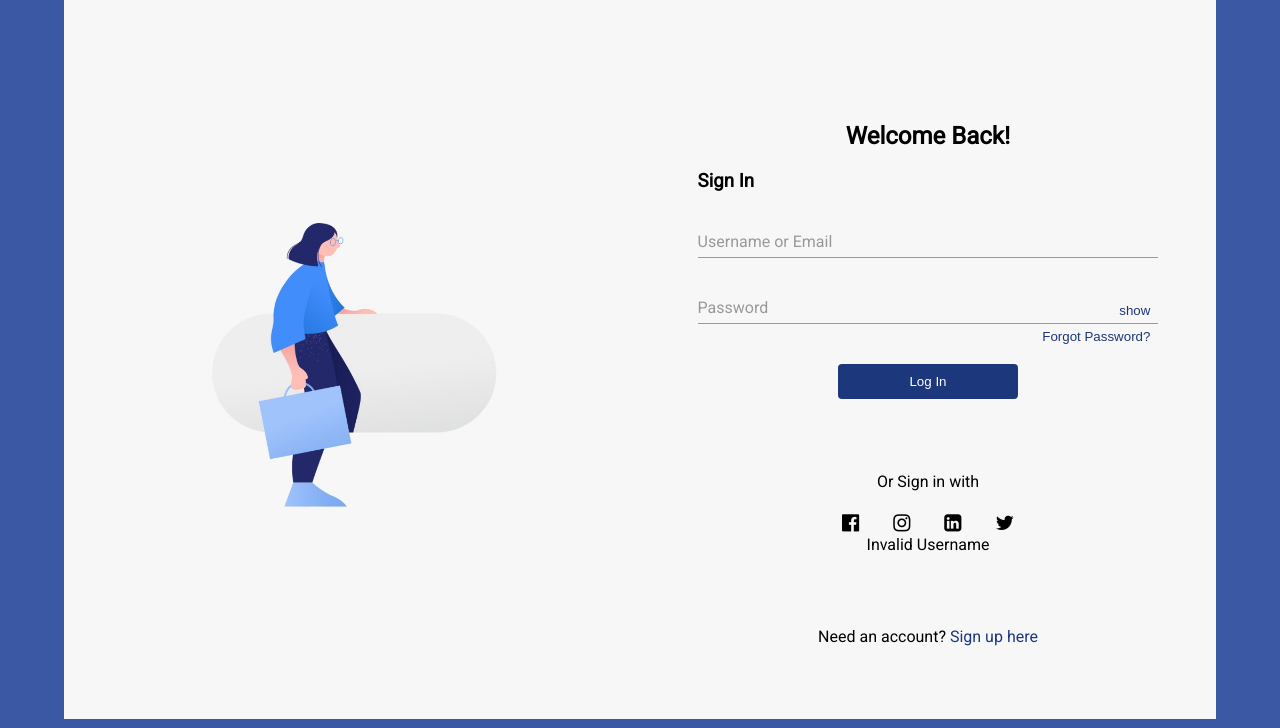
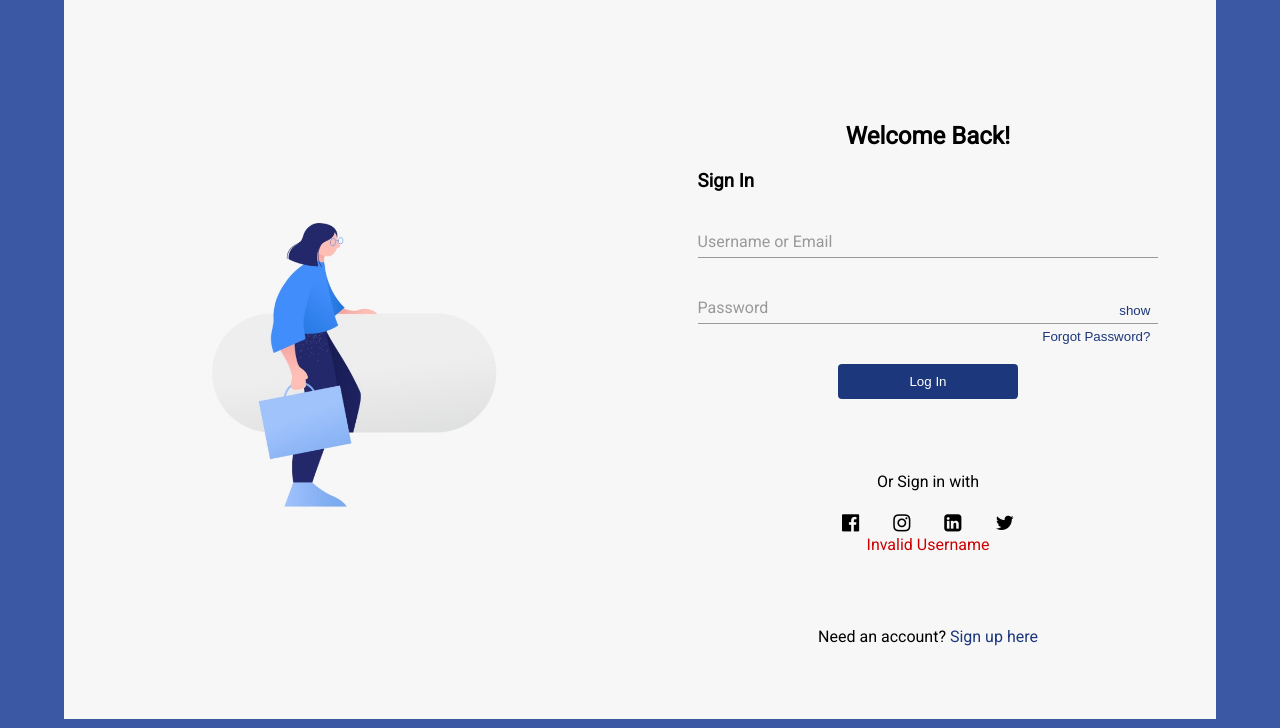
Before and after one commit to TEAM-101/Login_Page, a PHP site: page /index.php?error=2 in a window 1280 px wide. Shown: the part 41-769 px from the top of the page. Run offline with PHP 8.4, Linux system fonts and the light colour scheme.

Commit message:
update signin.css

```diff
--- a/HNG Task 1/css/sign-in.css
+++ b/HNG Task 1/css/sign-in.css
@@ -177,7 +177,7 @@ section.login-form {
     color: #1c377c;
 }
 
-.wrong_input p {
+p.wrong_input {
     color: #cc0000;
 }
 
```
